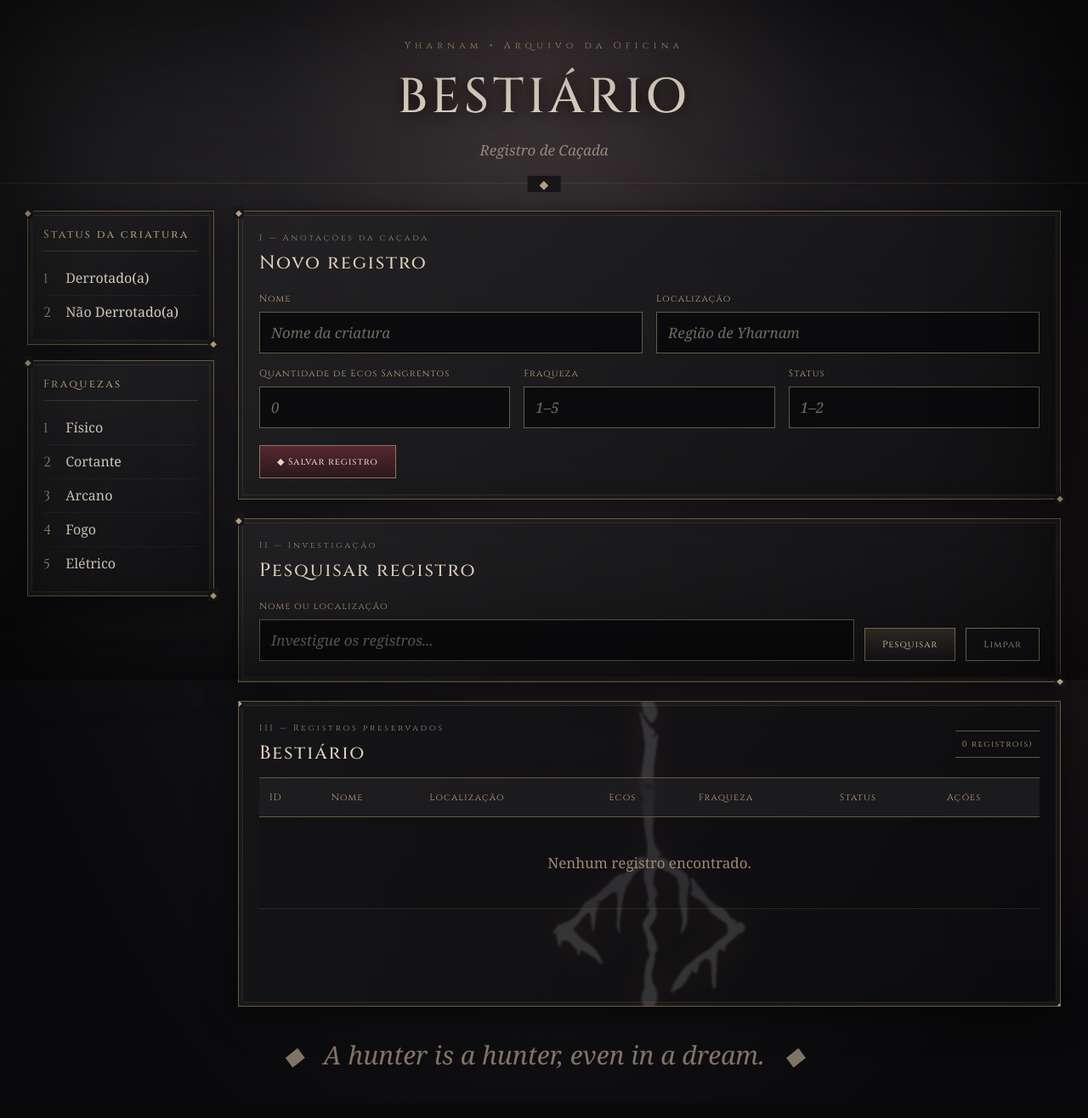
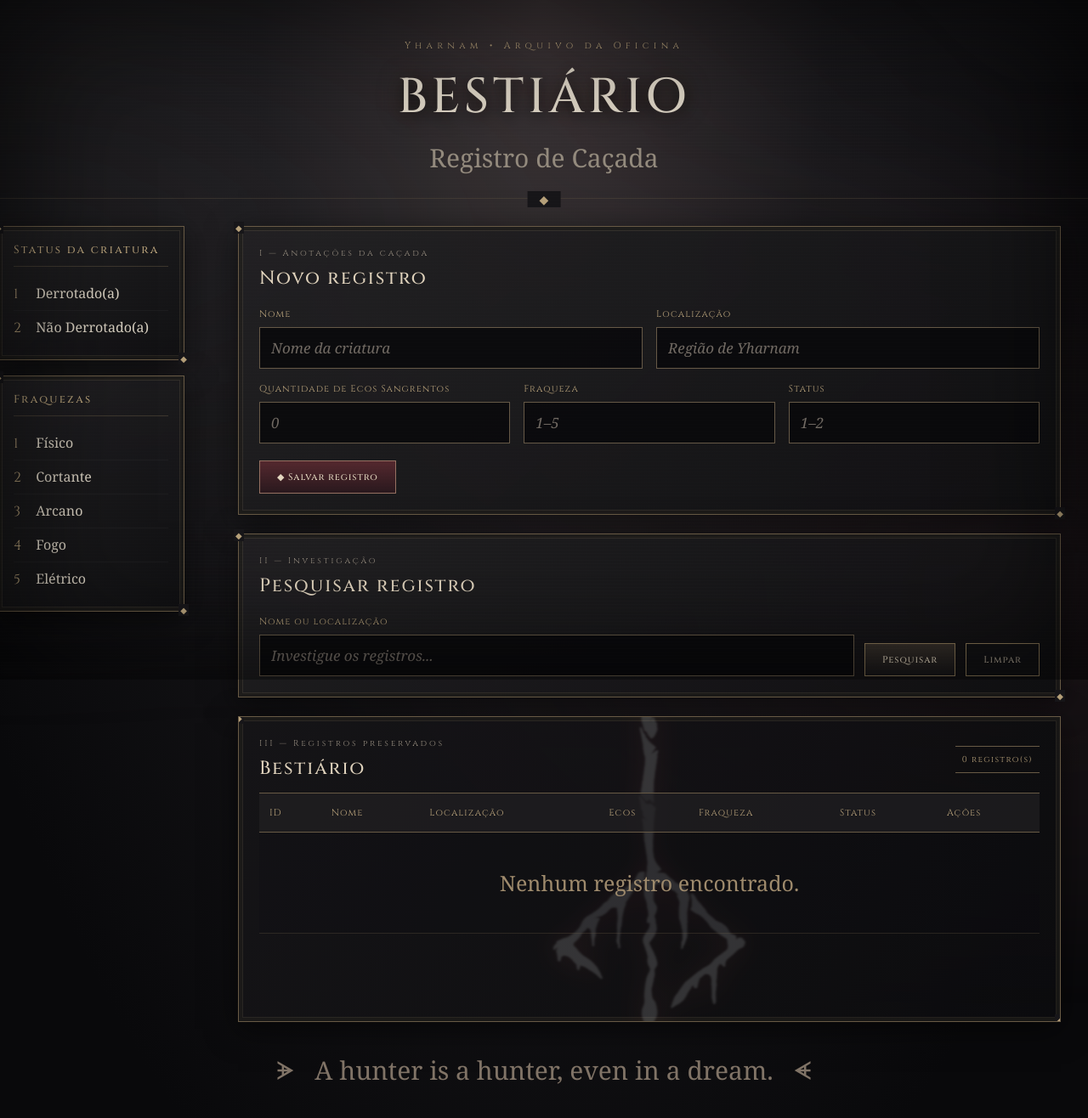
Before and after one commit to Zeolok/Bestiary-BB, a Node server app: page / in a window 1280 px wide. Shown: the whole page at 85% size. Before the commit the page ends 1258 px from the top, so only its background shows below. Run offline with Node 20, Linux system fonts and the light colour scheme; data that the repository does not hold is empty; some web fonts are replaced.

Commit message:
Alterações no front-end

```diff
--- a/public/index.html
+++ b/public/index.html
@@ -235,7 +235,7 @@
     </div>
 
     <footer>
-        ◆ &nbsp; A hunter is a hunter, even in a dream. &nbsp; ◆
+        ᗘ &nbsp; A hunter is a hunter, even in a dream. &nbsp; ᗛ
     </footer>
 
     <div
--- a/public/stylesheets/style.css
+++ b/public/stylesheets/style.css
@@ -194,7 +194,7 @@ header h1 {
 
 header p:last-child {
     color: var(--muted);
-    font-style: italic;
+    font-size: 30px;
     margin: 12px 0 0;
 }
 
@@ -295,9 +295,9 @@ main {
 aside {
     display: grid;
     gap: 18px;
-
     position: sticky;
     top: 22px;
+    transform: translateX(-35px);
 }
 
 aside .panel {
@@ -676,6 +676,16 @@ td {
     border-bottom: 1px solid #685a4550;
 }
 
+td:first-child {
+    color: #9e8a6c;
+    font-variant-numeric: tabular-nums;
+    font-size: 25px;
+}
+
+td:nth-child(4) {
+    font-size: 25px;
+}
+
 
 /* Cabeçalho das colunas */
 
@@ -842,7 +852,6 @@ footer {
     padding: 36px 15px;
 
     color: #817467;
-    font-style: italic;
     font-size: 30px;
 }
 
@@ -937,6 +946,7 @@ dialog .botoes {
         position: static;
         grid-template-columns: 1fr 1fr;
         gap: 12px;
+        transform: none;
     }
 
     .field,
```
